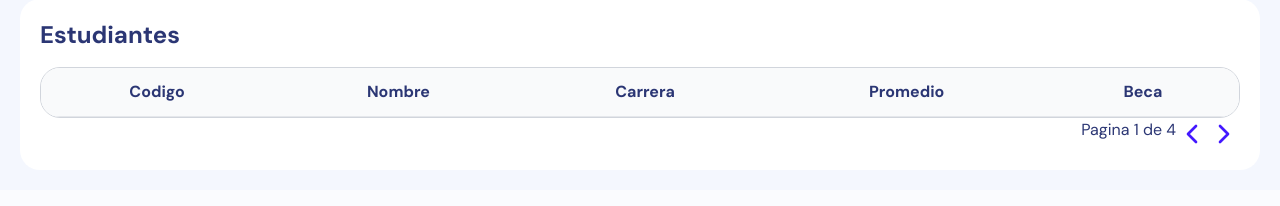
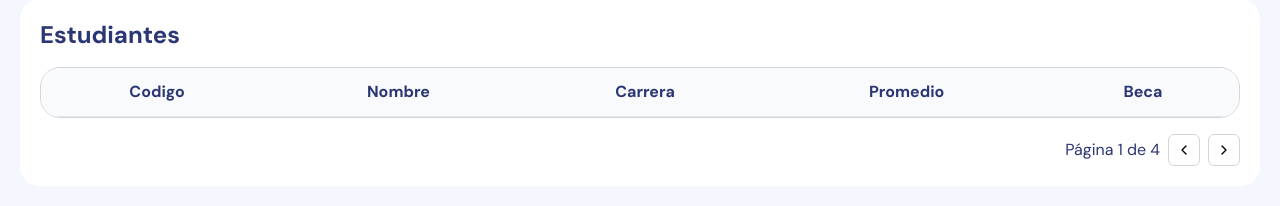
Before and after one commit to calixto24/lenguaje-programacion, a Python web app: template templates/index.html in a window 1280 px wide. Shown: the part 1567-1773 px from the top of the page. Before the commit the page ends 1711 px from the top, so only its background shows below. Run offline with Jinja, Linux system fonts and the light colour scheme; the template is opened without the code that fills it, so the values that code supplies are empty; some libraries are stand-ins or nearby versions.

Commit message:
avance paginacion

```diff
--- a/templates/index.html
+++ b/templates/index.html
@@ -23,6 +23,9 @@
 
       @utility card-title {
         @apply font-bold text-2xl mb-4;
+      }
+      @utility btn-icon {
+        @apply flex justify-center items-center size-8 border border-gray-300 rounded-md;
       }
       th,
       td {
@@ -134,13 +137,13 @@
           </table>
         </div>
 
-        <div class="flex justify-end">
-          Pagina 1 de 4
-          <button>
-            <i data-lucide="chevron-left" class="text-primary size-8"></i>
+        <div class="flex justify-end gap-2 mt-4 items-center">
+          Página 1 de 4
+          <button class="btn-icon">
+            <i data-lucide="chevron-left" class="text-black size-4"></i>
           </button>
-          <button>
-            <i data-lucide="chevron-right" class="text-primary size-8"></i>
+          <button class="btn-icon">
+            <i data-lucide="chevron-right" class="text-black size-4"></i>
           </button>
         </div>
       </div>
```
